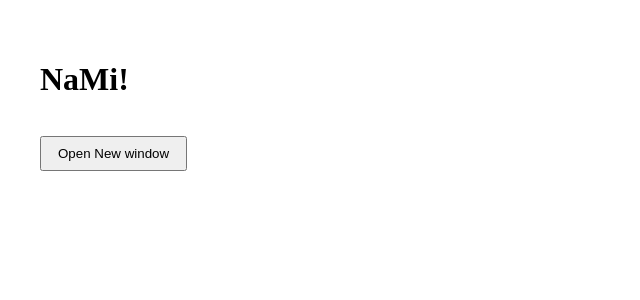
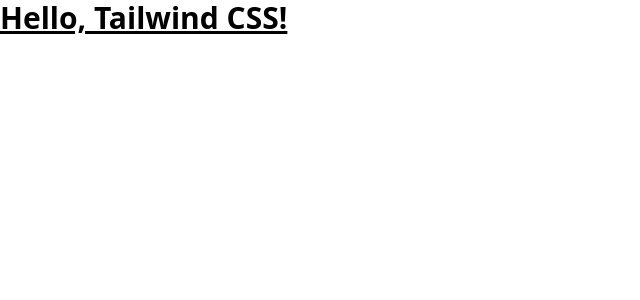
Before and after one commit to KN-NaMi/Lithography-gui, a Svelte app: page / in a window 1280 px wide. Shown: the top 300 px of the page, without its empty margins (0-640 px from the left). Built offline with nearby package versions, Linux system fonts and the light colour scheme.

Commit message:
Add Tailwind CSS integration and update dependencies

```diff
--- /dev/null
+++ b/postcss.config.js
@@ -0,0 +1,3 @@
+module.exports = {
+  plugins: [require('tailwindcss'), require('autoprefixer')],
+};
--- a/src/preload/index.ts
+++ b/src/preload/index.ts
@@ -1,6 +1,5 @@
 import { contextBridge, ipcRenderer } from 'electron';
 
-// Udostępnij API do renderera
 contextBridge.exposeInMainWorld('electronAPI', {
-  openNewWindow: () => ipcRenderer.send('open-new-window'), // Wysyła żądanie otwarcia nowego okna
+  openNewWindow: () => ipcRenderer.send('open-new-window'),
 });
--- a/src/renderer/src/App.svelte
+++ b/src/renderer/src/App.svelte
@@ -1,25 +1,7 @@
-<script lang="ts">
-  function handleOpenNewWindow() {
-    if (window.electronAPI) {
-      window.electronAPI.openNewWindow();
-    } else {
-      console.error('Electron API is not available.');
-    }
-  }
+<script>
+  import './app.css';
 </script>
 
-<main>
-  <h1>NaMi!</h1>
-  <button on:click={handleOpenNewWindow}>Open New window</button>
-</main>
-
-<style>
-  main {
-    padding: 2rem;
-  }
-  button {
-    margin-top: 1rem;
-    padding: 0.5rem 1rem;
-    cursor: pointer;
-  }
-</style>
+<h1 class="text-3xl font-bold underline">
+  Hello, Tailwind CSS!
+</h1>
--- /dev/null
+++ b/src/renderer/src/app.css
@@ -0,0 +1,3 @@
+@tailwind base;
+@tailwind components;
+@tailwind utilities;
--- /dev/null
+++ b/tailwind.config.js
@@ -0,0 +1,8 @@
+/** @type {import('tailwindcss').Config} */
+module.exports = {
+  content: ['./src/**/*.{svelte,js,ts}'],
+  theme: {
+    extend: {},
+  },
+  plugins: [],
+};
--- a/tsconfig.json
+++ b/tsconfig.json
@@ -13,6 +13,7 @@
     "strict": false,
     "allowJs": true,
     "checkJs": true,
+    "types": ["svelte"],
     "lib": ["ESNext", "DOM", "DOM.Iterable"]
   },
   "references": [{ "path": "./tsconfig.node.json" }]
```
Also changed, not shown: package.json (+6 -5 lines), 2 other files (tests, documents, lock files or other folders).
